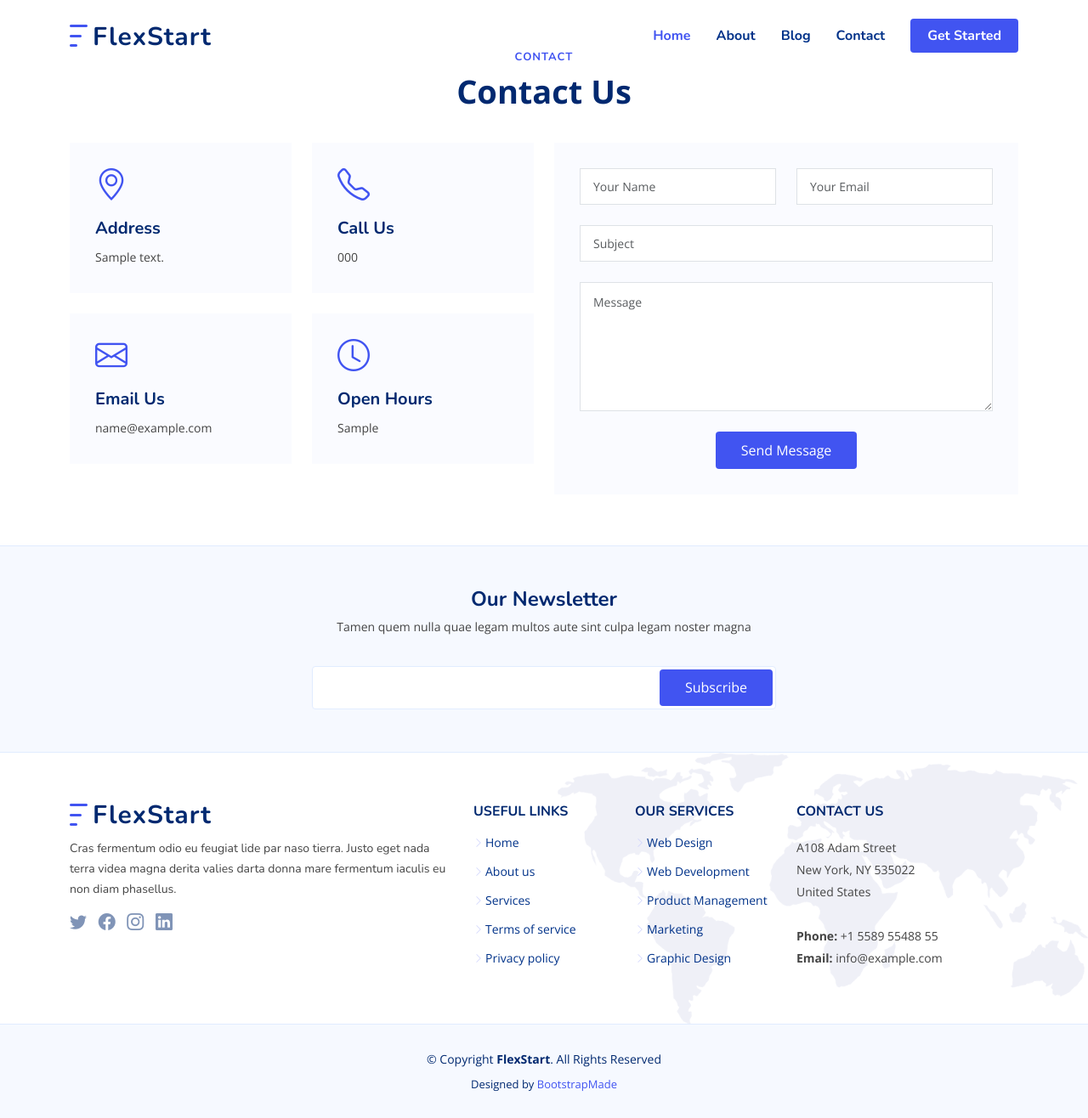
After one commit to zerihun-CS/django-website-tutorial, a Django app: page /contact/ in a window 1280 px wide. The commit adds this page. Shown: the whole page at 85% size. Run offline with Django 4.2, Linux system fonts and the light colour scheme; tables that the repository leaves empty hold one stand-in row (values such as "Sample post"); some libraries are stand-ins or nearby versions.

Commit message:
form summation

```diff
--- a/news/models.py
+++ b/news/models.py
@@ -10,3 +10,24 @@ class Blog(models.Model):
 
    def __str__(self):
       return self.title
+
+
+class ContactInformation(models.Model):
+
+   address = models.CharField(max_length=200)
+   phone = models.CharField(max_length=200)
+   email  = models.EmailField()
+   opening_hour = models.CharField(max_length=200)
+
+   def __str__(self):
+      return self.email
+
+
+class ContactMessage(models.Model):
+   name  = models.CharField(max_length = 200)
+   email  =  models.EmailField()
+   subject  = models.CharField(max_length=200)
+   message = models.TextField()
+
+   def __str__(self):
+      return self.name+"name"
--- /dev/null
+++ b/news/templates/contact_us.html
@@ -0,0 +1,115 @@
+{% load static %}
+<!DOCTYPE html>
+<html lang="en">
+
+
+{% include "head.html" %}
+
+<body>
+
+  <!-- ======= Header ======= -->
+{% include "header.html" %}
+
+
+  <main id="main">
+
+    <!-- ======= Contact Section ======= -->
+    <section id="contact" class="contact">
+
+      <div class="container" data-aos="fade-up">
+
+        <header class="section-header">
+          <h2>Contact</h2>
+          <p>Contact Us</p>
+        </header>
+
+        <div class="row gy-4">
+
+          <div class="col-lg-6">
+
+            <div class="row gy-4">
+              <div class="col-md-6">
+                <div class="info-box">
+                  <i class="bi bi-geo-alt"></i>
+                  <h3>Address</h3>
+                  <p>{{info.address}}</p>
+                </div>
+              </div>
+              <div class="col-md-6">
+                <div class="info-box">
+                  <i class="bi bi-telephone"></i>
+                  <h3>Call Us</h3>
+                  <p>{{info.phone}}</p>
+                </div>
+              </div>
+              <div class="col-md-6">
+                <div class="info-box">
+                  <i class="bi bi-envelope"></i>
+                  <h3>Email Us</h3>
+                  <p>{{info.email}}</p>
+                </div>
+              </div>
+              <div class="col-md-6">
+                <div class="info-box">
+                  <i class="bi bi-clock"></i>
+                  <h3>Open Hours</h3>
+                  <p>{{info.opening_hour}}</p>
+                </div>
+              </div>
+            </div>
+
+          </div>
+
+          <div class="col-lg-6">
+            <form action="" method="post" class="php-email-form">
+              {% csrf_token %}
+              <div class="row gy-4">
+
+                <div class="col-md-6">
+                  <input type="text" name="name" class="form-control" placeholder="Your Name" required>
+                </div>
+
+                <div class="col-md-6 ">
+                  <input type="email" class="form-control" name="email" placeholder="Your Email" required>
+                </div>
+
+                <div class="col-md-12">
+                  <input type="text" class="form-control" name="subject" placeholder="Subject" required>
+                </div>
+
+                <div class="col-md-12">
+                  <textarea class="form-control" name="message" rows="6" placeholder="Message" required></textarea>
+                </div>
+
+                <div class="col-md-12 text-center">
+                  <div class="loading">Loading</div>
+                  <div class="error-message"></div>
+                  <div class="sent-message">Your message has been sent. Thank you!</div>
+
+                  <button type="submit" >Send Message</button>
+                </div>
+
+              </div>
+            </form>
+
+          </div>
+
+        </div>
+
+      </div>
+
+    </section><!-- End Contact Section -->
+
+  </main><!-- End #main -->
+
+  <!-- ======= Footer ======= -->
+    {% include "footer.html" %}
+
+  <a href="#" class="back-to-top d-flex align-items-center justify-content-center"><i class="bi bi-arrow-up-short"></i></a>
+
+  <!-- Vendor JS Files -->
+  {% include "scripts.html" %}
+
+</body>
+
+</html>
--- a/news/templates/header.html
+++ b/news/templates/header.html
@@ -16,7 +16,7 @@
 
 
 
-         <li><a class="nav-link scrollto" href="#contact">Contact</a></li>
+         <li><a class="nav-link scrollto" href="{% url 'contact_us_url' %}">Contact</a></li>
          <li><a class="getstarted scrollto" href="#about">Get Started</a></li>
        </ul>
        <i class="bi bi-list mobile-nav-toggle"></i>
--- a/news/templates/scripts.html
+++ b/news/templates/scripts.html
@@ -6,7 +6,7 @@
 <script src="{% static 'assets/vendor/glightbox/js/glightbox.min.js' %}"></script>
 <script src="{% static 'assets/vendor/isotope-layout/isotope.pkgd.min.js' %}"></script>
 <script src="{% static 'assets/vendor/swiper/swiper-bundle.min.js' %}"></script>
-<script src="{% static 'assets/vendor/php-email-form/validate.js' %}"></script>
+
 
 <!-- Template Main JS File -->
 <script src="{% static 'assets/js/main.js' %}"></script>
--- a/news/urls.py
+++ b/news/urls.py
@@ -1,10 +1,11 @@
 
 from django.urls import path, include
-from .views import home, blog,blog_detail
+from .views import home, blog,blog_detail, contact_us
 urlpatterns = [
 
    path('', home, name="home_url"),
    path('news/',blog, name='blog_url'),
+   path('contact/',contact_us, name='contact_us_url'),
    path('detail/<int:post_id>/',blog_detail,name='blog_detail_url')
 
 
--- a/news/views.py
+++ b/news/views.py
@@ -1,5 +1,5 @@
 from django.shortcuts import render
-from .models import Blog
+from .models import Blog,ContactInformation,ContactMessage
 # Create your views here.
 
 def home(request):
@@ -16,4 +16,26 @@ def blog_detail(request,post_id):
    return render(request, 'blog_detail.html',{'news_data':news})
 
 def contact_us(request):
-   pass
+   info = ContactInformation.objects.all().first()
+
+   if request.method == 'POST':
+
+      name1  = request.POST.get('name')
+      email1  = request.POST.get('email')
+      subject1  = request.POST.get('subject')
+      message1  = request.POST.get('message')
+
+      contact = ContactMessage()
+
+      contact.name = name1
+      contact.email = email1
+      contact.subject = subject1
+      contact.message =message1
+
+      contact.save()
+
+
+
+   else:
+      pass
+   return render(request, 'contact_us.html',{'info':info})
```
Also changed, not shown: news/admin.py (+6 -2 lines), news/migrations/0004_contactinformation_contactmessage.py (added).
